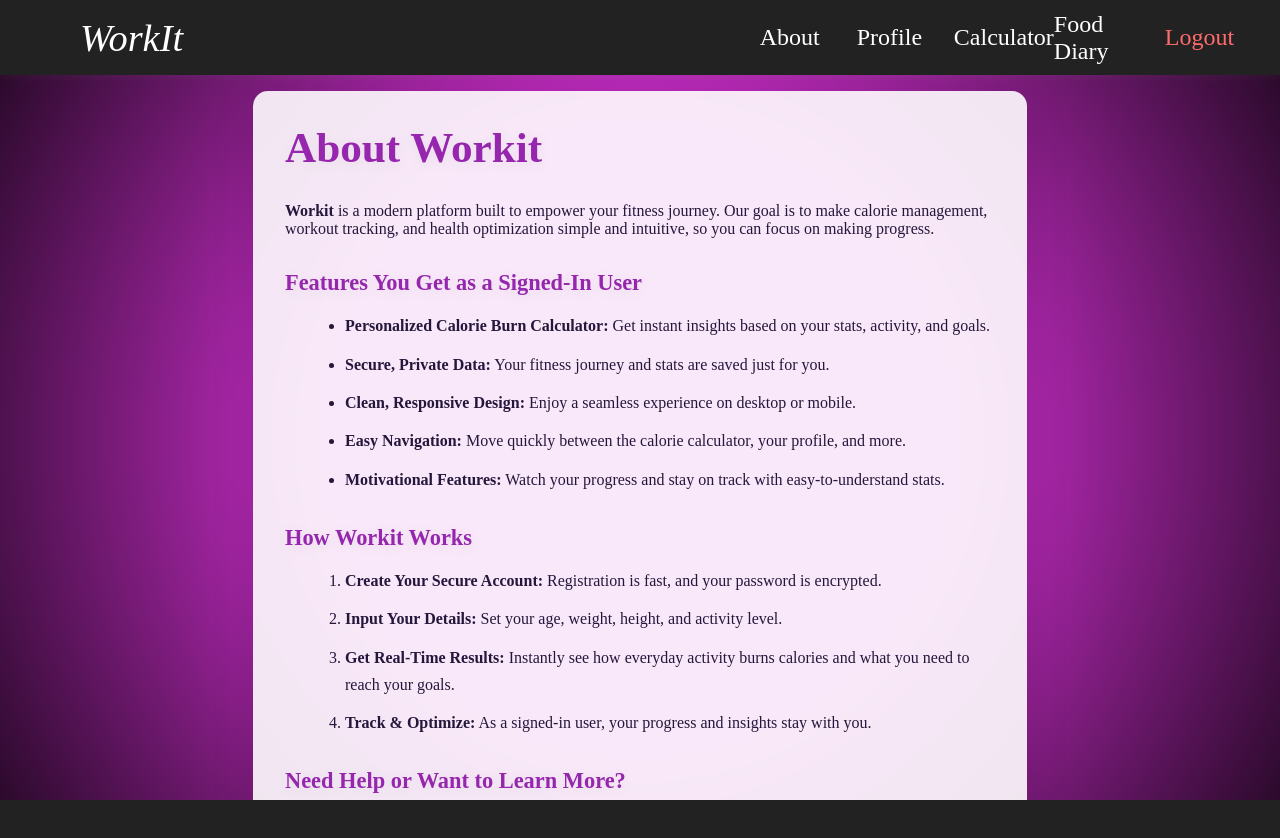
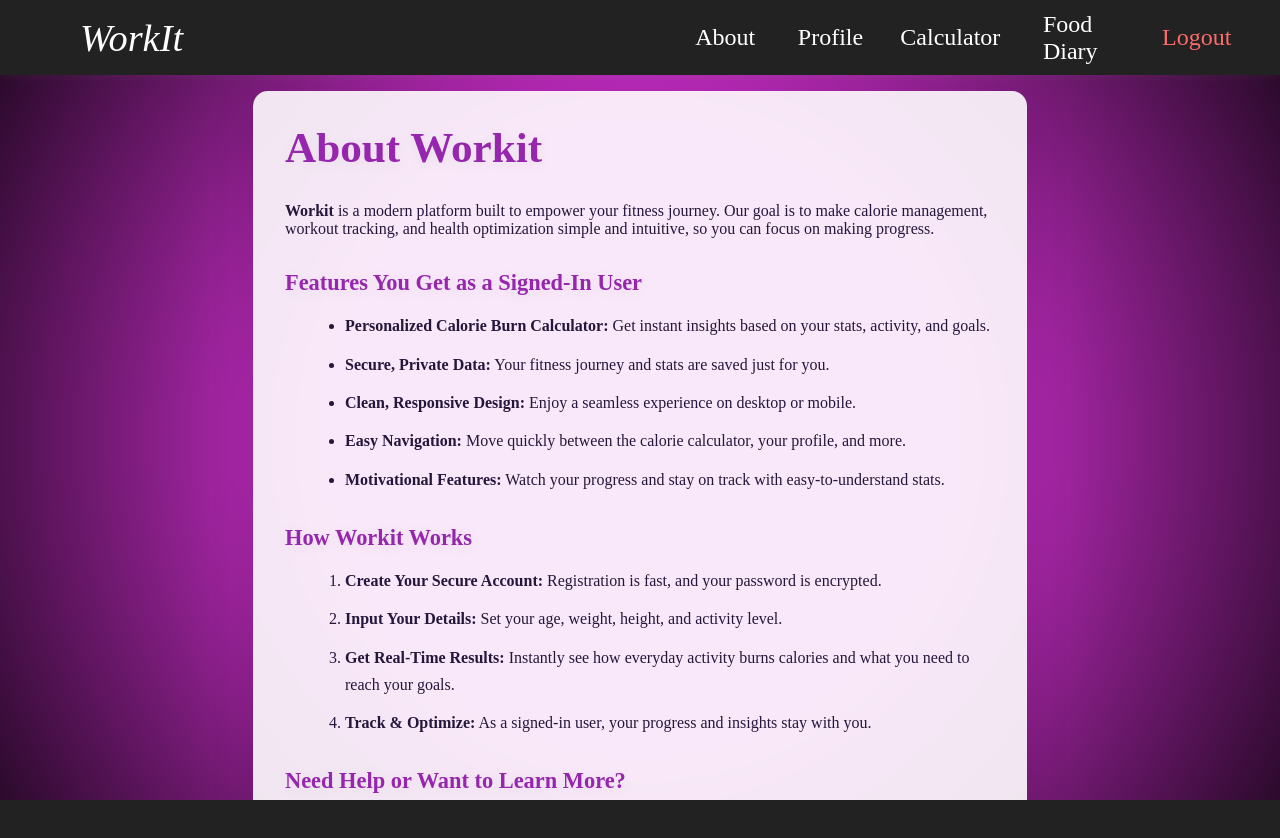
Before and after one commit to Krish6190/Workit, a Next.js app: page /home in a window 1280 px wide. Shown: the top 838 px of the page. Built offline with nearby package versions, Linux system fonts and the light colour scheme.

Commit message:
final touch -END-

```diff
--- a/app/globals.css
+++ b/app/globals.css
@@ -591,7 +591,7 @@
   font-size: 1.6em;
   font-style: italic;
   font-family: 'Merri';
-  flex: 7;
+  flex: 6;
 }
 
 .navBar a{
--- a/app/navigation.tsx
+++ b/app/navigation.tsx
@@ -17,7 +17,7 @@ export default function NavigationBar(){
             <p>WorkIt</p>
             <a href="#" onClick={(e) => handleNavigation("/home", e)}>About</a>
             <a href="#" onClick={(e) => handleNavigation("/profile", e)}>Profile</a>
-            <a href="#" onClick={(e) => handleNavigation("/calculator", e)}>Calculator</a>
+            <a href="#" onClick={(e) => handleNavigation("/calculator", e)} style={{paddingRight:"40px"}}>Calculator</a>
             <a href="#" onClick={(e) => handleNavigation("/food-diary", e)}>Food Diary</a>
             <LogOut/>
         </div>
```
